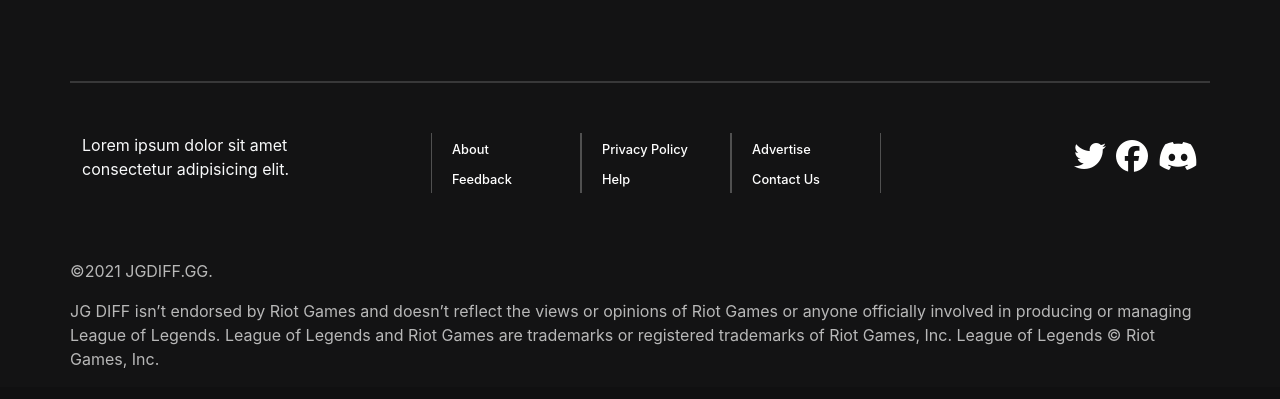
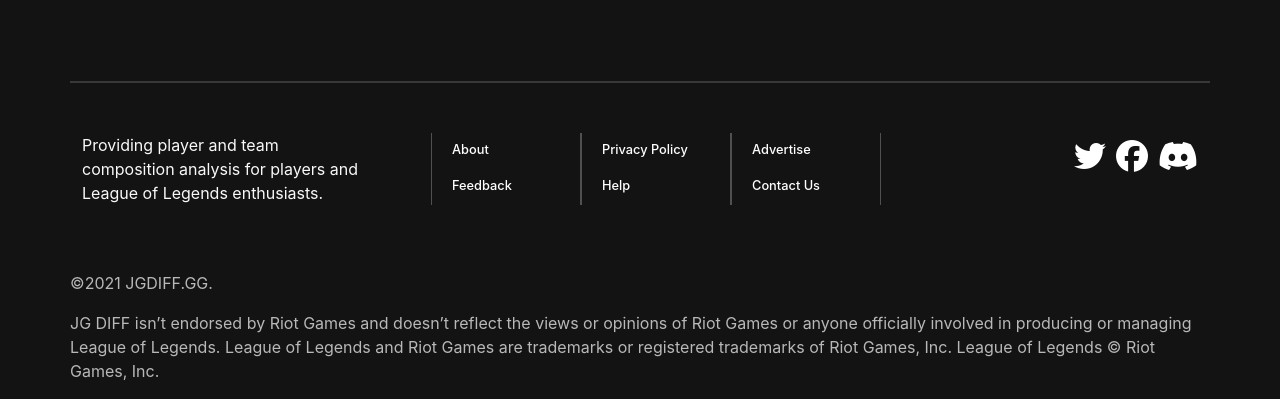
Before and after one commit to galaddirie/jg_diff, a Django app: page / in a window 1280 px wide. Shown: the part 1064-1463 px from the top of the page. Before the commit the page ends 1432 px from the top, so only its background shows below. Run offline with Django 3.2, Linux system fonts and the light colour scheme; some libraries are stand-ins or nearby versions.

Commit message:
Added Footer Mission Statement to Footer

```diff
--- a/templates/base.html
+++ b/templates/base.html
@@ -127,7 +127,7 @@
 
           <div class=" footer-lists top-footer row justify-content-between ">
               <div class="footer-address col-lg-3 col p-0">
-                <p>Lorem ipsum dolor sit amet consectetur adipisicing elit.</p>
+                <p>Providing player and team composition analysis for players and League of Legends enthusiasts.</p>
               </div>
               <div class="d-flex footer-links col-lg-6 col justify-content-center">
                   <ul class="d-flex flex-wrap justify-content-center">
```
